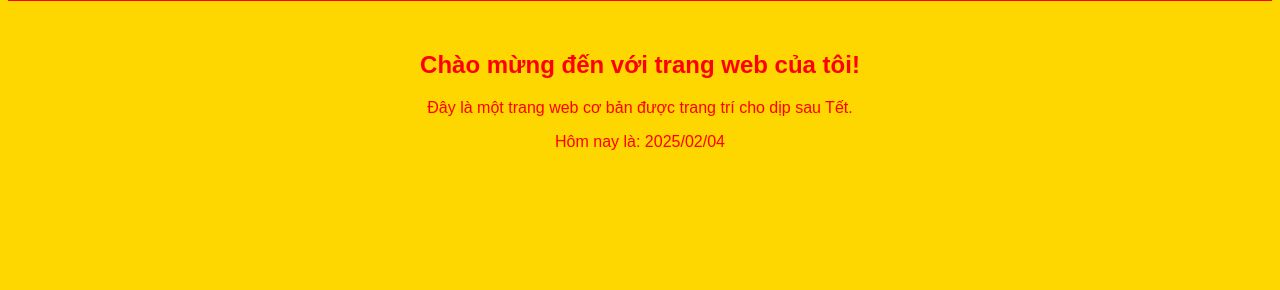
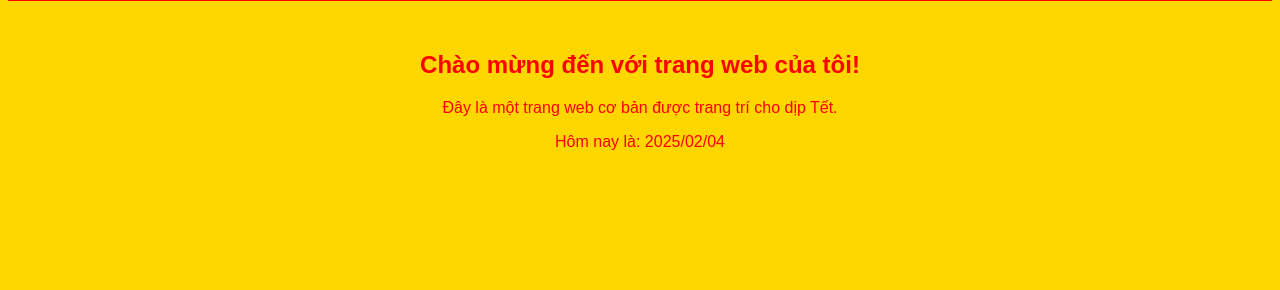
Before and after one commit to TuDaoLW/sample-code, a PHP site: page / in a window 1280 px wide. Shown: the part 161-451 px from the top of the page. Run offline with PHP 8.4, Linux system fonts and the light colour scheme.

Commit message:
Update index.php

```diff
--- a/index.php
+++ b/index.php
@@ -36,7 +36,7 @@
     </div>
     <div class="content">
         <h2>Chào mừng đến với trang web của tôi!</h2>
-        <p>Đây là một trang web cơ bản được trang trí cho dịp sau Tết.</p>
+        <p>Đây là một trang web cơ bản được trang trí cho dịp Tết.</p>
         <?php
             echo "<p>Hôm nay là: " . date("Y/m/d") . "</p>";
         ?>
```
